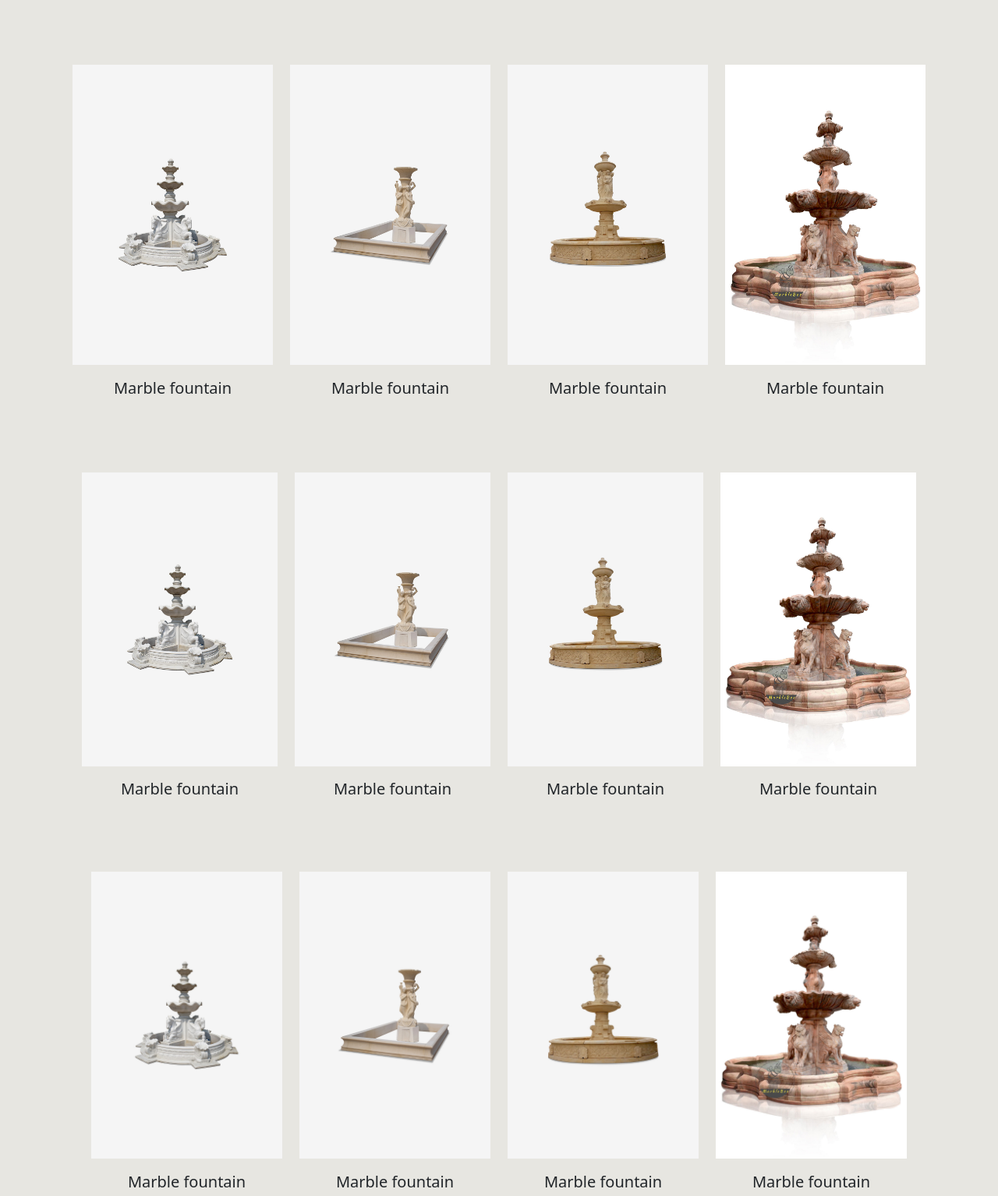
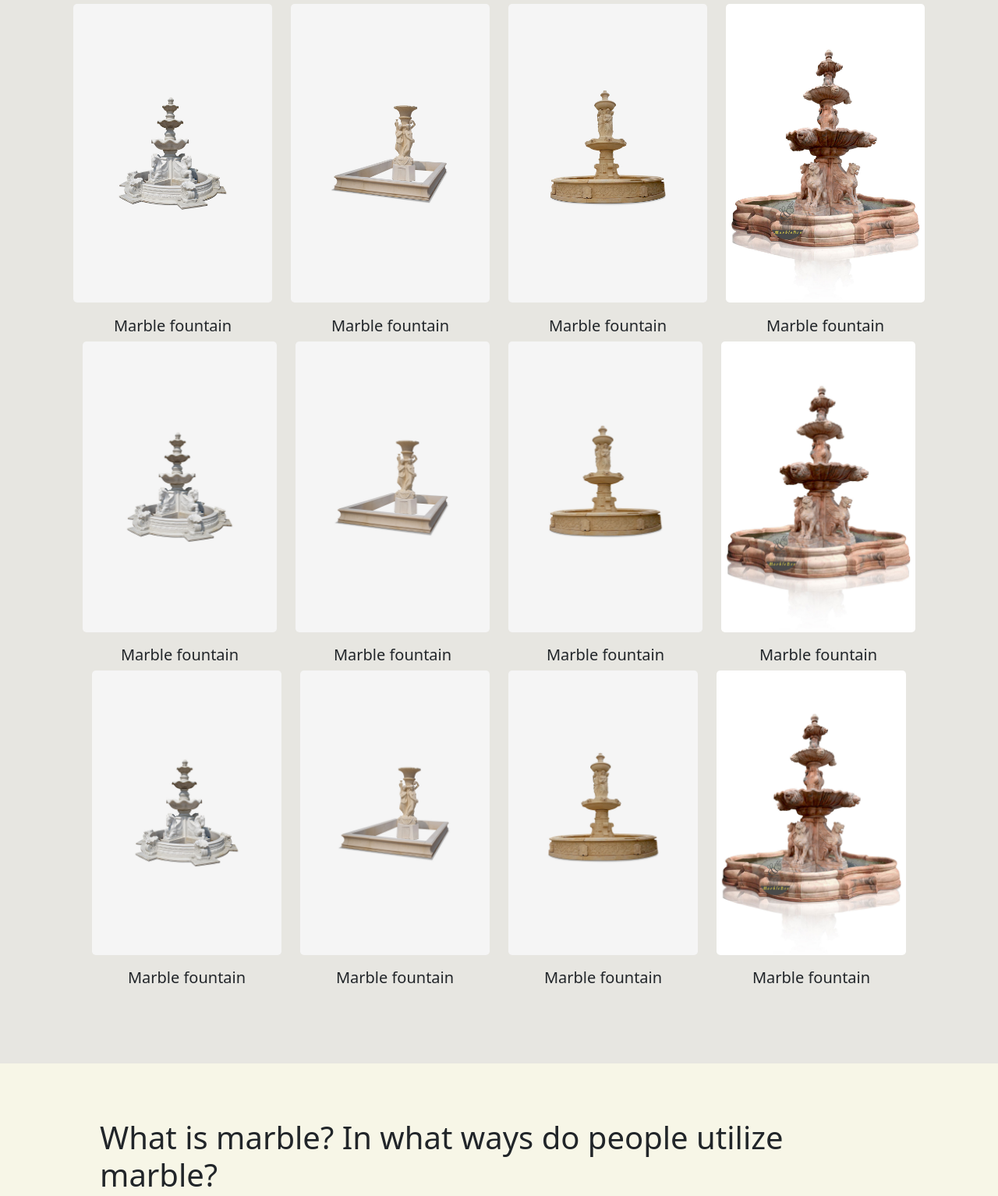
Before and after one commit to lunaruiz715/NHS, a plain HTML site: page index.html in a window 1280 px wide. Shown: the part 1251-2785 px from the top of the page at 78% size. Drawn offline with nearby package versions, Linux system fonts and the light colour scheme.

Commit message:
Add files via upload

```diff
--- a/index.html
+++ b/index.html
@@ -155,77 +155,77 @@
 
     <div class="container">
       <div class="row align-items-start">
-        <div class="col-12 col-lg-3 col-md-6 ">
-          <img src="image/fountain1.jpg" class="d-block w-100" alt="...">
+        <div class="col-12 col-lg-3 col-sm-12 col-md-6">
+          <img src="image/fountain1.jpg" class="d-block w-100 rounded-3" alt="...">
           <h5>Marble fountain</h5>
         </div>
-        <div class="col-12 col-lg-3 col-md-6 ">
-          <img src="image/fountain2.jpg" class="d-block w-100" alt="...">
+        <div class="col-12 col-lg-3 col-sm-12 col-md-6 ">
+          <img src="image/fountain2.jpg" class="d-block w-100 rounded-3" alt="...">
           <h5>Marble fountain</h5>
         </div>
-        <div class="col-12 col-lg-3 col-md-6 ">
-          <img src="image/fountain3.jpg" class="d-block w-100" alt="...">
+        <div class="col-12 col-lg-3 col-sm-12 col-md-6 ">
+          <img src="image/fountain3.jpg" class="d-block w-100 rounded-3" alt="...">
           <h5>Marble fountain</h5>
         </div>
-        <div class="col-12 col-lg-3 col-md-6 ">
-          <img src="image/fountain4.jpg" class="d-block w-100" alt="...">
+        <div class="col-12 col-lg-3 col-sm-12 col-md-6 ">
+          <img src="image/fountain4.jpg" class="d-block w-100 rounded-3" alt="...">
           <h5>Marble fountain</h5>
         </div>
       </div>
       <div class="container">
         <div class="row align-items-start">
-          <div class="col col-lg-3 col-md-6 col-sm-12">
-            <img src="image/fountain1.jpg" class="d-block w-100" alt="...">
+          <div class="col-12 col-lg-3 col-sm-12 col-md-6">
+            <img src="image/fountain1.jpg" class="d-block w-100 rounded-3" alt="...">
             <h5>Marble fountain</h5>
           </div>
-          <div class="col col-lg-3 col-md-6 col-sm-12">
-            <img src="image/fountain2.jpg" class="d-block w-100" alt="...">
+          <div class="col-12 col-lg-3 col-sm-12 col-md-6">
+            <img src="image/fountain2.jpg" class="d-block w-100 rounded-3" alt="...">
             <h5>Marble fountain</h5>
           </div>
-          <div class="col col-lg-3 col-md-6 col-sm-12">
-            <img src="image/fountain3.jpg" class="d-block w-100" alt="...">
+          <div class="col-12 col-lg-3 col-sm-12 col-md-6">
+            <img src="image/fountain3.jpg" class="d-block w-100 rounded-3" alt="...">
             <h5>Marble fountain</h5>
           </div>
-          <div class="col col-lg-3 col-md-6 col-sm-12">
-            <img src="image/fountain4.jpg" class="d-block w-100" alt="...">
+          <div class="col-12 col-lg-3 col-sm-12 col-md-6">
+            <img src="image/fountain4.jpg" class="d-block w-100 rounded-3" alt="...">
             <h5>Marble fountain</h5>
           </div>
         </div>
         <div class="container">
           <div class="row align-items-start">
-            <div class="col col-lg-3 col-md-6 col-sm-12">
-              <img src="image/fountain1.jpg" class="d-block w-100" alt="...">
+            <div class="col-12 col-lg-3 col-sm-12 col-md-6">
+              <img src="image/fountain1.jpg" class="d-block w-100 rounded-3" alt="...">
               <h5>Marble fountain</h5>
             </div>
-            <div class="col col-lg-3 col-md-6 col-sm-12">
-              <img src="image/fountain2.jpg" class="d-block w-100" alt="...">
+            <div class="col-12 col-lg-3 col-sm-12 col-md-6">
+              <img src="image/fountain2.jpg" class="d-block w-100 rounded-3" alt="...">
               <h5>Marble fountain</h5>
             </div>
-            <div class="col col-lg-3 col-md-6 col-sm-12">
-              <img src="image/fountain3.jpg" class="d-block w-100" alt="...">
+            <div class="col-12 col-lg-3 col-sm-12 col-md-6">
+              <img src="image/fountain3.jpg" class="d-block w-100 rounded-3" alt="...">
               <h5>Marble fountain</h5>
             </div>
-            <div class="col col-lg-3 col-md-6 col-sm-12">
-              <img src="image/fountain4.jpg" class="d-block w-100" alt="...">
+            <div class="col-12 col-lg-3 col-sm-12 col-md-6">
+              <img src="image/fountain4.jpg" class="d-block w-100 rounded-3" alt="...">
               <h5>Marble fountain</h5>
             </div>
           </div>
           <div class="container">
             <div class="row align-items-start">
-              <div class="col col-lg-3 col-md-6 col-sm-12">
-                <img src="image/fountain1.jpg" class="d-block w-100" alt="...">
+              <div class="col-12 col-lg-3 col-sm-12 col-md-6">
+                <img src="image/fountain1.jpg" class="d-block w-100 rounded-3" alt="...">
                 <h5>Marble fountain</h5>
               </div>
-              <div class="col col-lg-3 col-md-6 col-sm-12">
-                <img src="image/fountain2.jpg" class="d-block w-100" alt="...">
+              <div class="col-12 col-lg-3 col-sm-12 col-md-6">
+                <img src="image/fountain2.jpg" class="d-block w-100 rounded-3" alt="...">
                 <h5>Marble fountain</h5>
               </div>
-              <div class="col col-lg-3 col-md-6 col-sm-12">
-                <img src="image/fountain3.jpg" class="d-block w-100" alt="...">
+              <div class="col-12 col-lg-3 col-sm-12 col-md-6">
+                <img src="image/fountain3.jpg" class="d-block w-100 rounded-3" alt="...">
                 <h5>Marble fountain</h5>
               </div>
-              <div class="col col-lg-3 col-md-6 col-sm-12">
-                <img src="image/fountain4.jpg" class="d-block w-100" alt="...">
+              <div class="col-12 col-lg-3 col-sm-12 col-md-6">
+                <img src="image/fountain4.jpg" class="d-block w-100 rounded-3" alt="...">
                 <h5>Marble fountain</h5>
               </div>
             </div>
```
